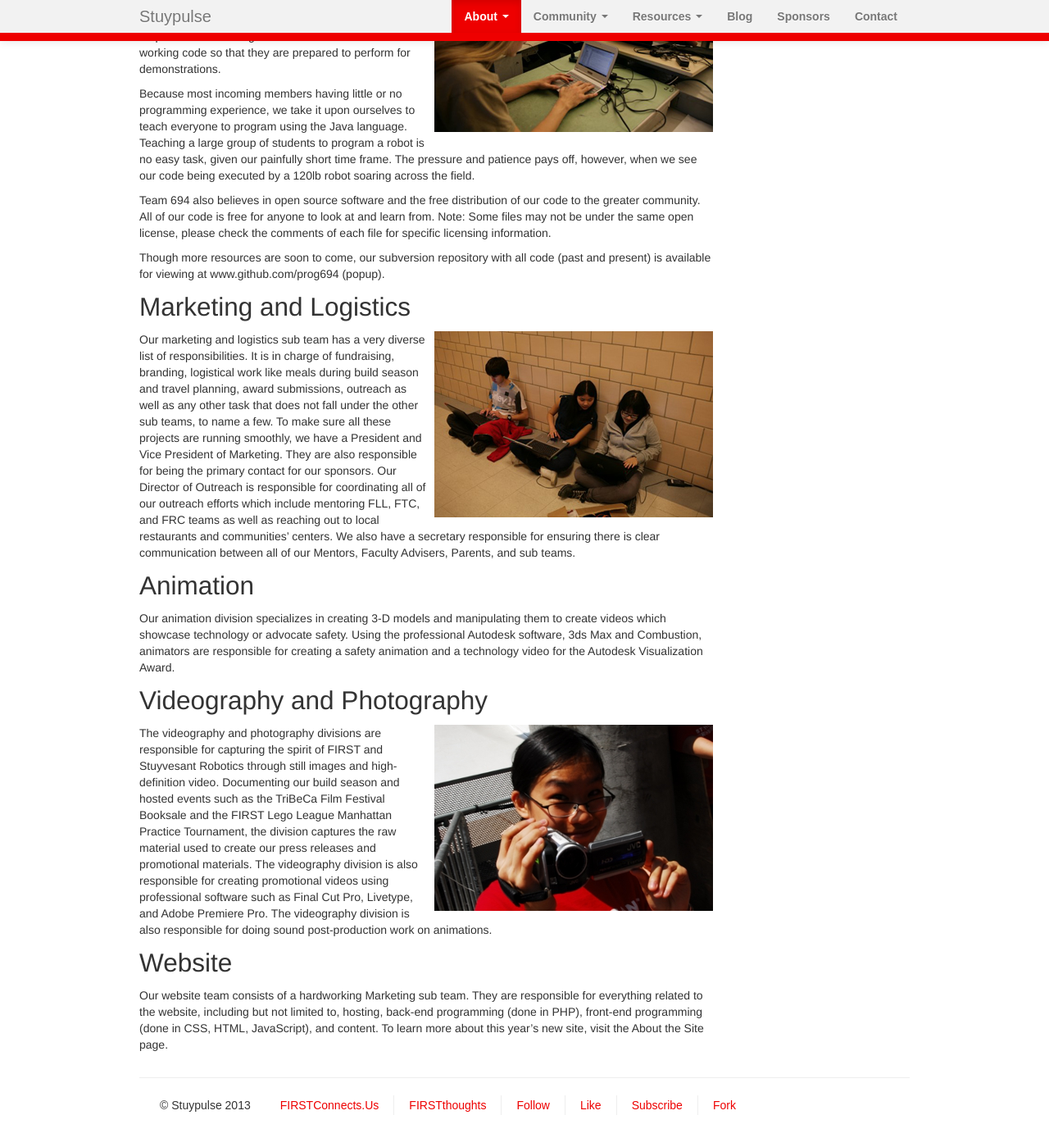
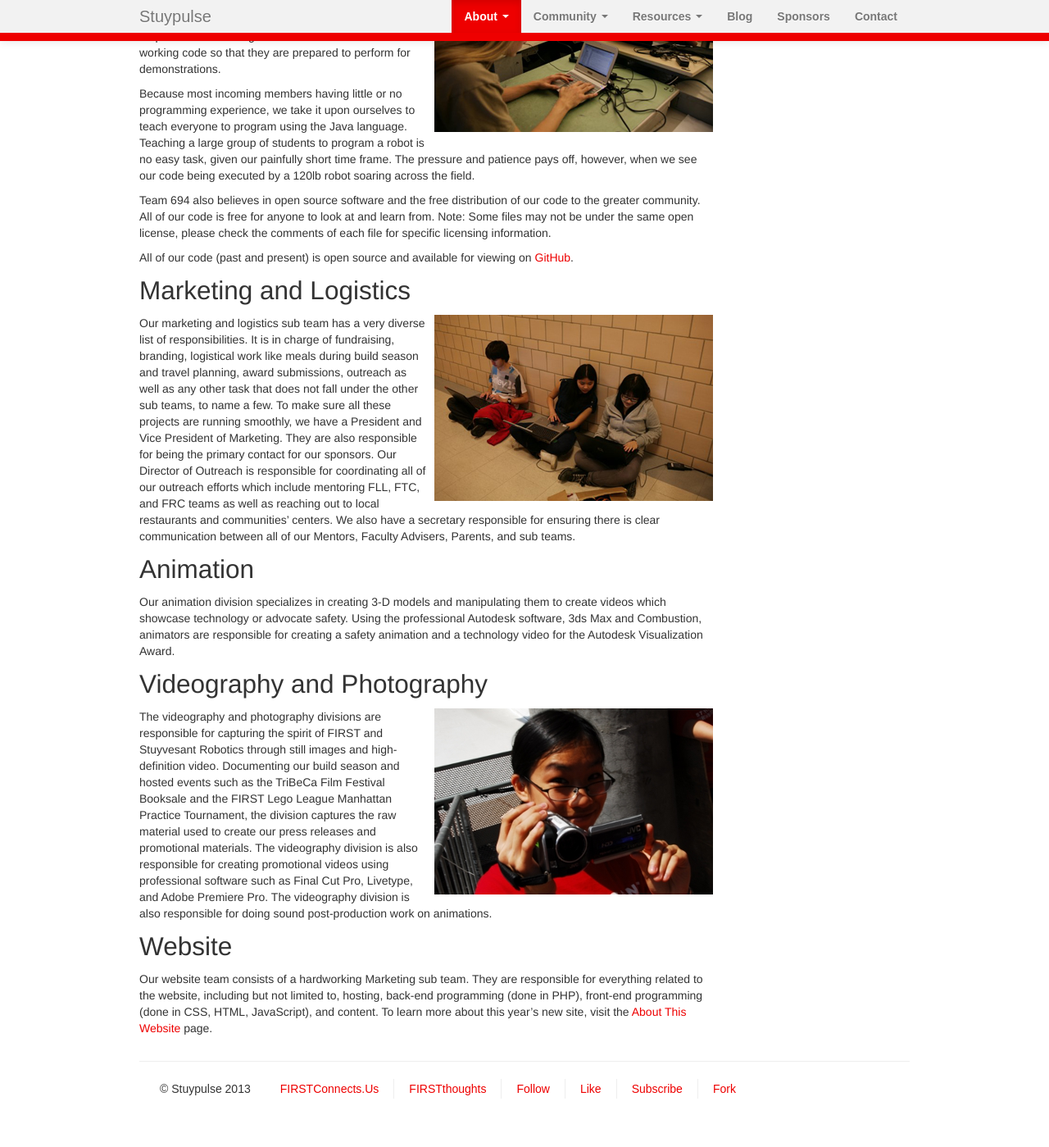
Before and after one commit to StuyPulse/team694.github.io, a Jekyll site: the page built from about/divisions/index.md, in a window 1280 px wide and 1400 px high, scrolled down 606 px. Shown: the whole window at 82% size. Built offline with Jekyll 4.4.1, drawn with Linux system fonts in a browser that asks for light colours; nearby versions of some CDN libraries.

Commit message:
Improve Divisions page.

```diff
--- /dev/null
+++ b/_includes/sidebar/divisions.html
@@ -0,0 +1,2 @@
+<h4>Team Leadership</h4>
+<p>Find out who's in charge of all of these divisions on the <a href="/about/ec/">Team Leadership</a> page.</p>
--- a/_layouts/page-with-sidebar.html
+++ b/_layouts/page-with-sidebar.html
@@ -10,6 +10,8 @@
         <hr>
         {% if page.url == '/about/index.html' %}
             {% include sidebar/about.html %}
+        {% elsif page.url == '/about/divisions/index.html' %}
+            {% include sidebar/divisions.html %}
         {% elsif page.url == '/about/ec/index.html' %}
             {% include sidebar/ec.html %}
         {% elsif page.url == '/about/mentors/index.html' %}
--- a/about/divisions/index.md
+++ b/about/divisions/index.md
@@ -16,7 +16,7 @@
 
 Team 694 also believes in open source software and the free distribution of our code to the greater community. All of our code is free for anyone to look at and learn from. Note: Some files may not be under the same open license, please check the comments of each file for specific licensing information.
 
-Though more resources are soon to come, our subversion repository with all code (past and present) is available for viewing at www.github.com/prog694 (popup).
+All of our code (past and present) is open source and available for viewing on [GitHub](https://github.com/prog694).
 
 ## Marketing and Logistics
 <img class="photo-right" src="/img/divisions/marketing2012.jpg">
@@ -30,4 +30,4 @@
 The videography and photography divisions are responsible for capturing the spirit of FIRST and Stuyvesant Robotics through still images and high-definition video. Documenting our build season and hosted events such as the TriBeCa Film Festival Booksale and the FIRST Lego League Manhattan Practice Tournament, the division captures the raw material used to create our press releases and promotional materials. The videography division is also responsible for creating promotional videos using professional software such as Final Cut Pro, Livetype, and Adobe Premiere Pro. The videography division is also responsible for doing sound post-production work on animations.
 
 ## Website
-Our website team consists of a hardworking Marketing sub team. They are responsible for everything related to the website, including but not limited to, hosting, back-end programming (done in PHP), front-end programming (done in CSS, HTML, JavaScript), and content. To learn more about this year's new site, visit the About the Site page.
+Our website team consists of a hardworking Marketing sub team. They are responsible for everything related to the website, including but not limited to, hosting, back-end programming (done in PHP), front-end programming (done in CSS, HTML, JavaScript), and content. To learn more about this year's new site, visit the [About This Website](/about/website/) page.
```
